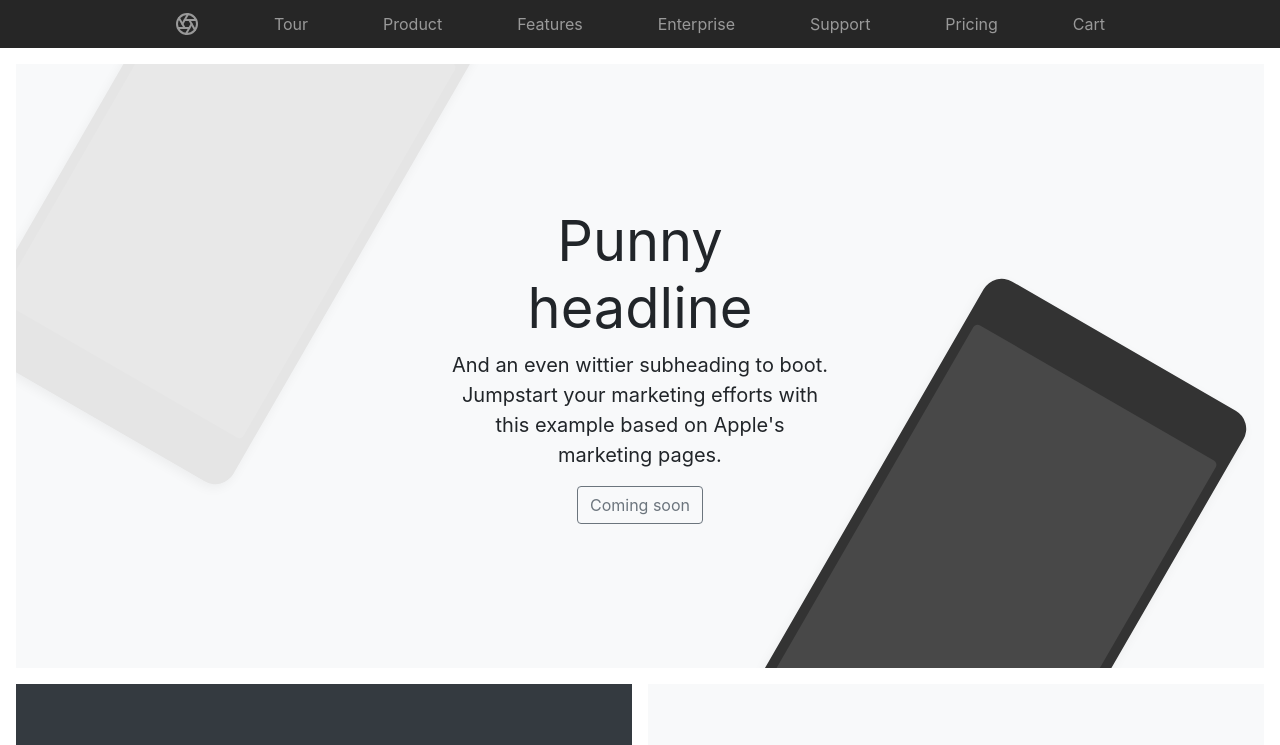
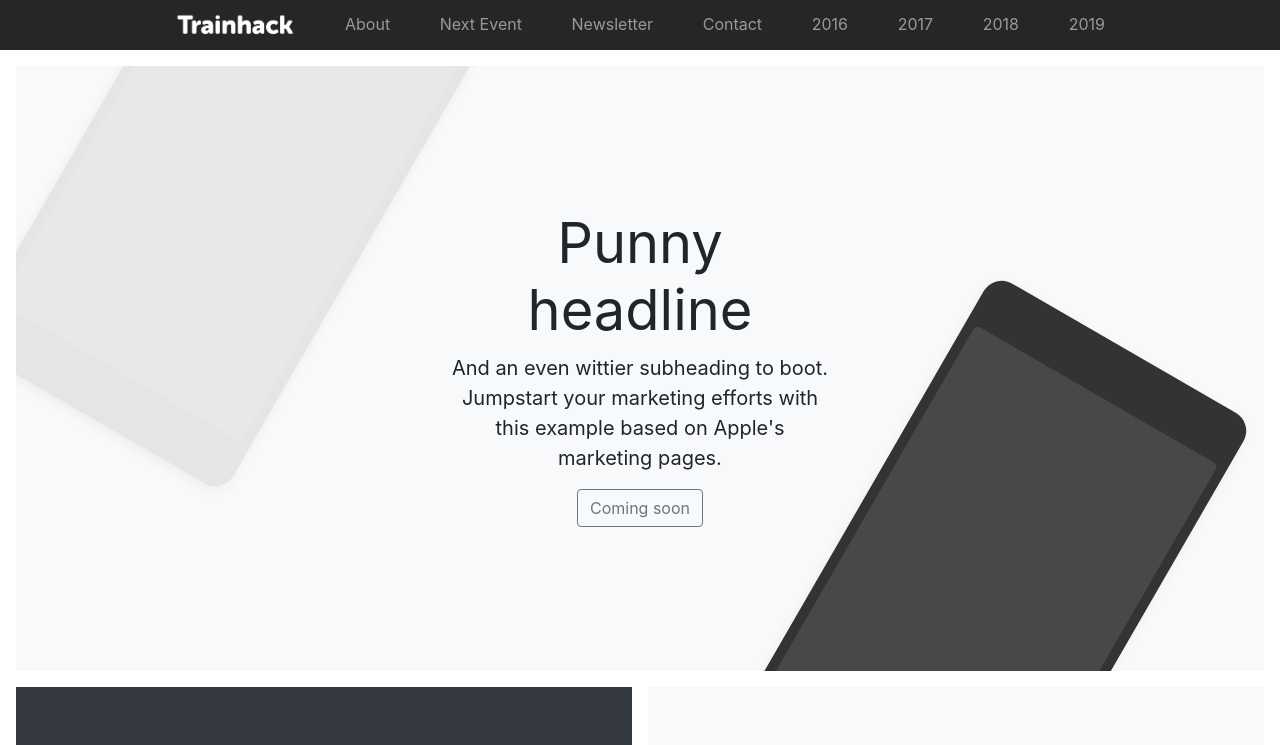
Before and after one commit to thuma/Trainhack, a plain HTML site: page index.html in a window 1280 px wide. Shown: the top 745 px of the page. Drawn offline with Linux system fonts and the light colour scheme.

Commit message:
img added

```diff
--- a/index.html
+++ b/index.html
@@ -5,33 +5,30 @@
     <meta name="viewport" content="width=device-width, initial-scale=1, shrink-to-fit=no">
     <meta name="description" content="">
     <meta name="author" content="">
-    <link rel="icon" href="https://getbootstrap.com/docs/4.0/assets/img/favicons/favicon.ico">
+    <link rel="icon" href="./favicon.ico">
 
-    <title>Product example for Bootstrap</title>
+    <title>Trainhack - Hackathon on a moving train</title>
 
-    <link rel="canonical" href="https://getbootstrap.com/docs/4.0/examples/product/">
+    <link href="./css/bootstrap.min.css" rel="stylesheet">
+    <link href="./css/product.css" rel="stylesheet">
 
-    <!-- Bootstrap core CSS -->
-    <link href="./css/bootstrap.min.css" rel="stylesheet">
-
-    <!-- Custom styles for this template -->
-    <link href="./css/product.css" rel="stylesheet">
   </head>
 
   <body>
 
     <nav class="site-header sticky-top py-1">
       <div class="container d-flex flex-column flex-md-row justify-content-between">
-        <a class="py-2" href="https://getbootstrap.com/docs/4.0/examples/product/#">
-          <svg xmlns="http://www.w3.org/2000/svg" width="24" height="24" viewBox="0 0 24 24" fill="none" stroke="currentColor" stroke-width="2" stroke-linecap="round" stroke-linejoin="round" class="d-block mx-auto"><circle cx="12" cy="12" r="10"></circle><line x1="14.31" y1="8" x2="20.05" y2="17.94"></line><line x1="9.69" y1="8" x2="21.17" y2="8"></line><line x1="7.38" y1="12" x2="13.12" y2="2.06"></line><line x1="9.69" y1="16" x2="3.95" y2="6.06"></line><line x1="14.31" y1="16" x2="2.83" y2="16"></line><line x1="16.62" y1="12" x2="10.88" y2="21.94"></line></svg>
+        <a class="py-2" href="/#">
+          <img src="./img/trainhack_text_logo.png" style="height: 25px;">
         </a>
-        <a class="py-2 d-none d-md-inline-block" href="https://getbootstrap.com/docs/4.0/examples/product/#">Tour</a>
-        <a class="py-2 d-none d-md-inline-block" href="https://getbootstrap.com/docs/4.0/examples/product/#">Product</a>
-        <a class="py-2 d-none d-md-inline-block" href="https://getbootstrap.com/docs/4.0/examples/product/#">Features</a>
-        <a class="py-2 d-none d-md-inline-block" href="https://getbootstrap.com/docs/4.0/examples/product/#">Enterprise</a>
-        <a class="py-2 d-none d-md-inline-block" href="https://getbootstrap.com/docs/4.0/examples/product/#">Support</a>
-        <a class="py-2 d-none d-md-inline-block" href="https://getbootstrap.com/docs/4.0/examples/product/#">Pricing</a>
-        <a class="py-2 d-none d-md-inline-block" href="https://getbootstrap.com/docs/4.0/examples/product/#">Cart</a>
+        <a class="py-2 d-none d-md-inline-block" href="https://getbootstrap.com/docs/4.0/examples/product/#">About</a>
+        <a class="py-2 d-none d-md-inline-block" href="https://getbootstrap.com/docs/4.0/examples/product/#">Next Event</a>
+        <a class="py-2 d-none d-md-inline-block" href="https://getbootstrap.com/docs/4.0/examples/product/#">Newsletter</a>
+        <a class="py-2 d-none d-md-inline-block" href="https://getbootstrap.com/docs/4.0/examples/product/#">Contact</a>
+        <a class="py-2 d-none d-md-inline-block" href="https://getbootstrap.com/docs/4.0/examples/product/#">2016</a>
+        <a class="py-2 d-none d-md-inline-block" href="https://getbootstrap.com/docs/4.0/examples/product/#">2017</a>
+        <a class="py-2 d-none d-md-inline-block" href="https://getbootstrap.com/docs/4.0/examples/product/#">2018</a>
+        <a class="py-2 d-none d-md-inline-block" href="https://getbootstrap.com/docs/4.0/examples/product/#">2019</a>
       </div>
     </nav>
 
@@ -159,11 +156,6 @@
         </div>
       </div>
     </footer>
-
-
-    <!-- Bootstrap core JavaScript
-    ================================================== -->
-    <!-- Placed at the end of the document so the pages load faster -->
     <script src="./js/jquery-3.2.1.slim.min.js" integrity="sha384-KJ3o2DKtIkvYIK3UENzmM7KCkRr/rE9/Qpg6aAZGJwFDMVNA/GpGFF93hXpG5KkN" crossorigin="anonymous"></script>
     <script>window.jQuery || document.write('<script src="../../assets/js/vendor/jquery-slim.min.js"><\/script>')</script>
     <script src="./js/popper.min.js"></script>
@@ -176,6 +168,4 @@
         text: 'Thumbnail'
       });
     </script>
-
-
 </body></html>
```
Also changed, not shown: favicon.ico (added), img/trainhack_text_logo.png (added).
